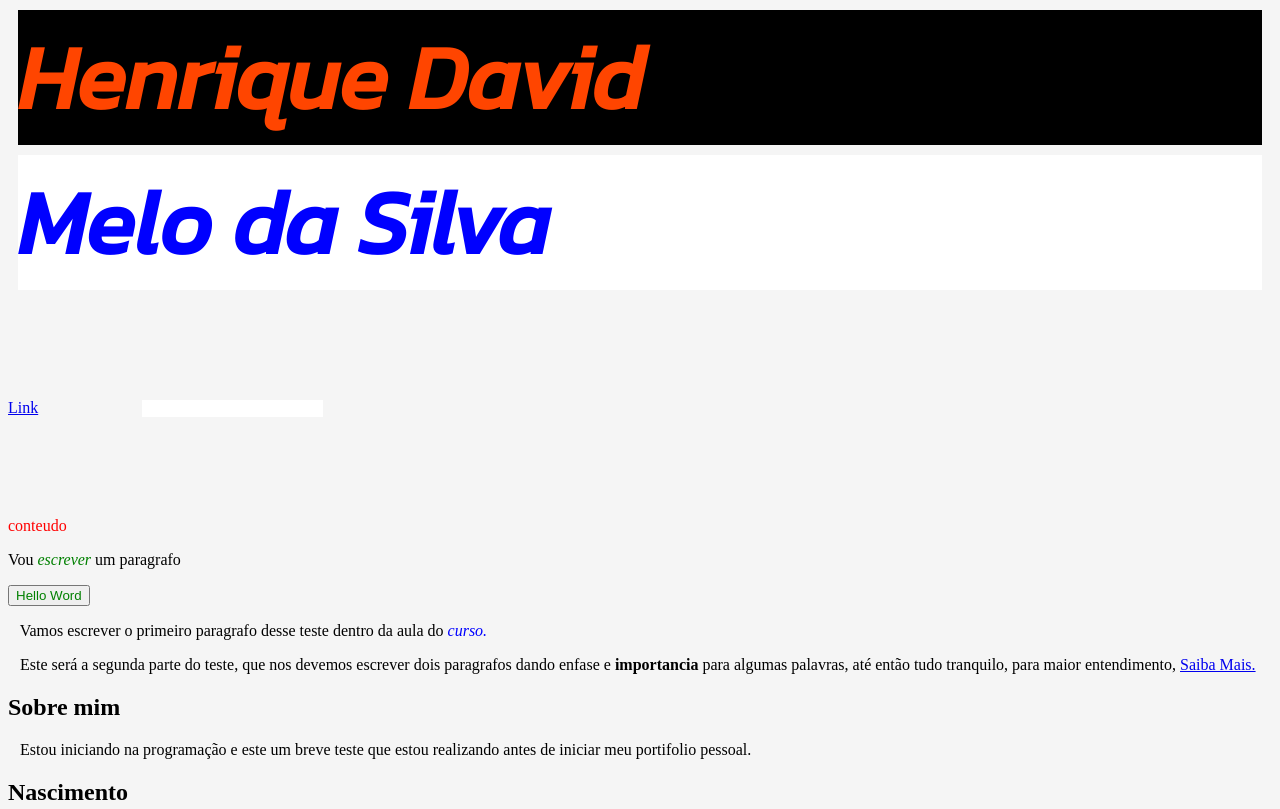
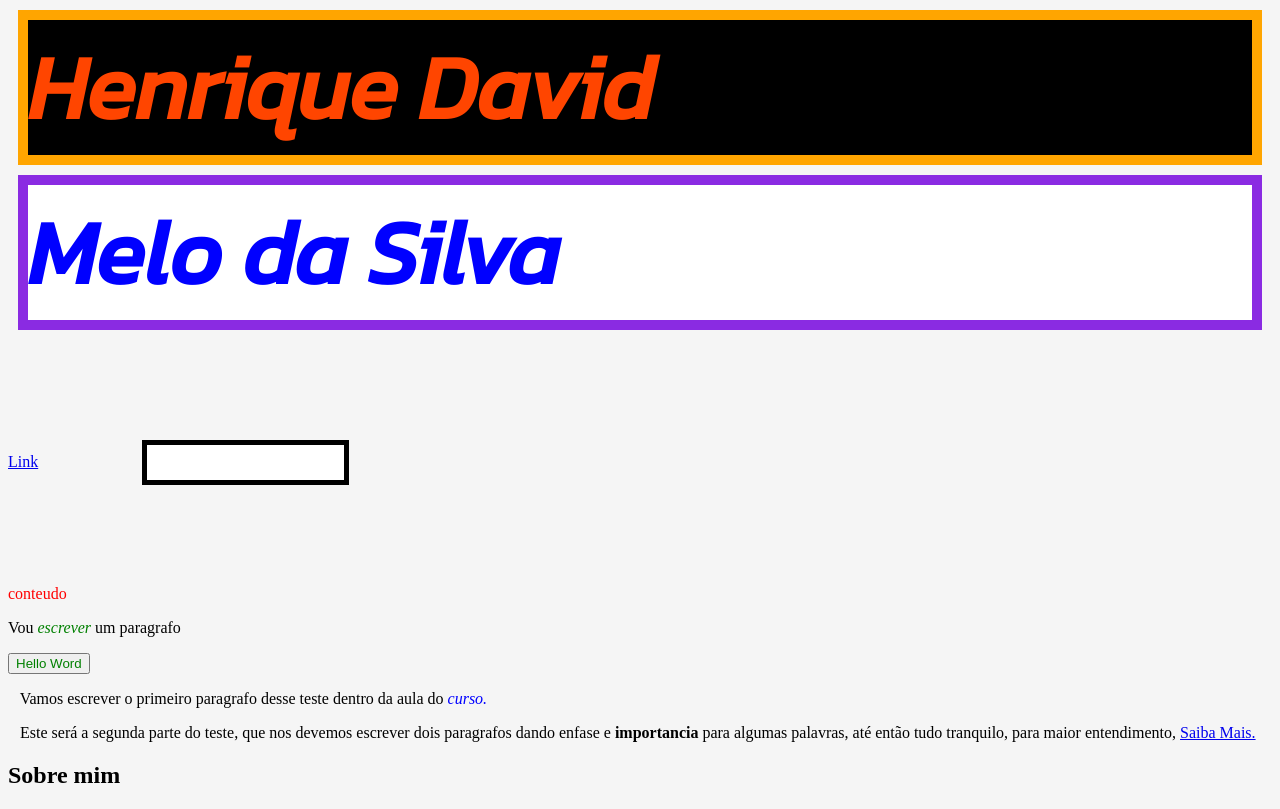
Before and after one commit to HenriqueDavid-M/Rocketseat-Trilha-Fundamentar, a plain HTML site: page teste.html in a window 1280 px wide. Shown: the top 809 px of the page. Drawn offline with Linux system fonts and the light colour scheme.

Commit message:
atualizando parte do css do curso

```diff
--- a/style.css
+++ b/style.css
@@ -4,7 +4,7 @@ body {
 h1.Nome {
     font-family: 'Kanit', sans-serif;
     font-size: 90px;
-    border: 10px;
+    border: 10px solid orange;
     color: orangered;
     background-position: center;
     margin: 10px;
@@ -14,7 +14,7 @@ h1.Nome {
 h1.Name {
     font-family: 'Kanit', sans-serif;
     font-size: 90px;
-    border: 10px;
+    border: 10px solid blueviolet;
     color: blue;
     background-position: center;
     margin: 10px;
@@ -22,7 +22,8 @@ h1.Name {
 }
 .Dados {
     margin: 100px;
-    border: 10px;
+    border: 5px solid black;
+    padding: 10px;
 }
 .Botão {
     color: green;
```
